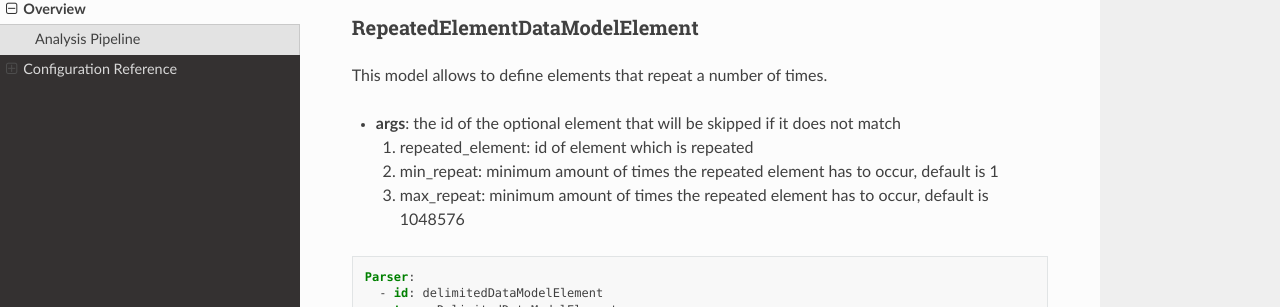
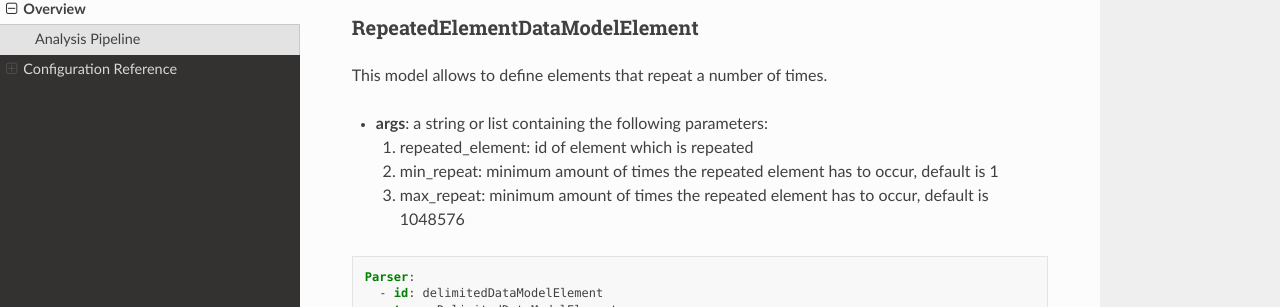
Before and after one commit to ait-aecid/logdata-anomaly-miner, a Sphinx documentation site: the page built from docs/CONFIGURATION.rst, in a window 1280 px wide and 900 px high, scrolled down 20011 px. Shown: the part 144-451 px from the top of the window. Built offline with Sphinx 7.4.7 and the Read the Docs theme 2.0.0, drawn with Linux system fonts in a browser that asks for light colours; pages that are not in the unit, such as notebooks, are missing from menus.

Commit message:
Add minor fix at repeated model element

```diff
--- a/docs/CONFIGURATION.rst
+++ b/docs/CONFIGURATION.rst
@@ -975,7 +975,7 @@ RepeatedElementDataModelElement
 
 This model allows to define elements that repeat a number of times.
 
-* **args**: the id of the optional element that will be skipped if it does not match
+* **args**: a string or list containing the following parameters:
 
   1. repeated_element: id of element which is repeated
   2. min_repeat: minimum amount of times the repeated element has to occur, default is 1
```
